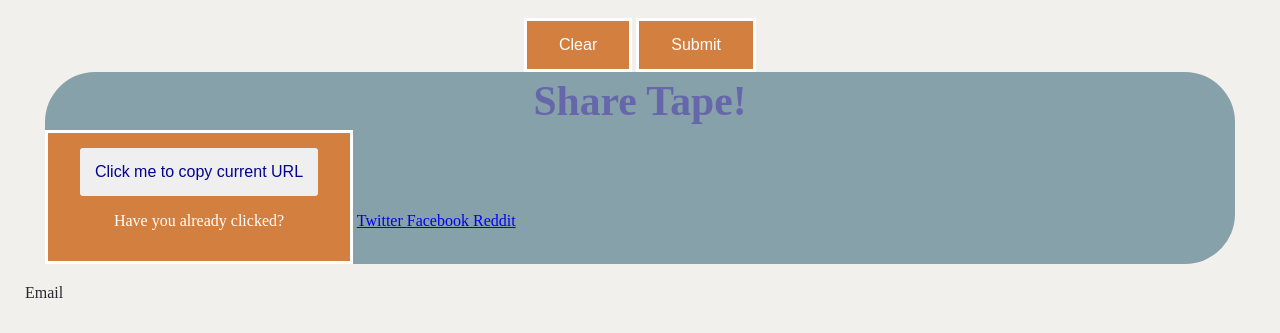
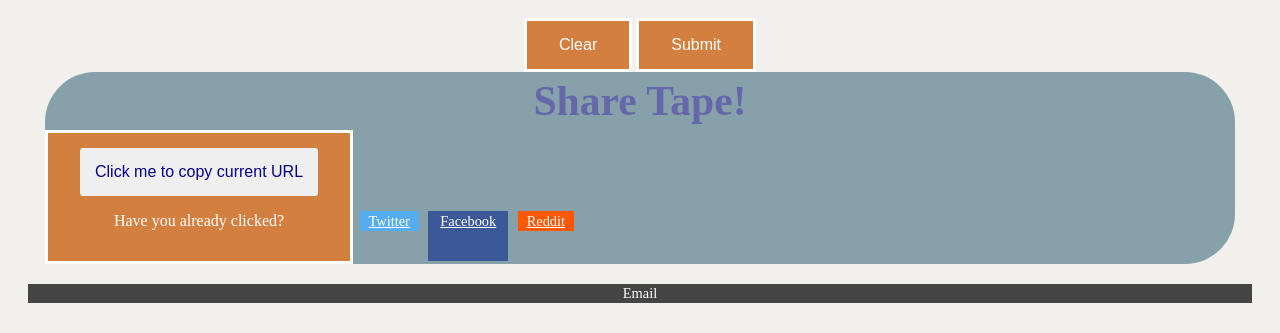
Before and after one commit to dieterichelizabeth/Project-1, a plain HTML site: page index.html in a window 1280 px wide. Shown: the part 1786-2119 px from the top of the page. Drawn offline with nearby package versions, Linux system fonts and the light colour scheme.

Commit message:
styles css for sharing

```diff
--- a/assets/css/style.css
+++ b/assets/css/style.css
@@ -209,3 +209,30 @@ body {
     flex-basis: 100%;
   }
 }
+
+/* Share CSS */
+.share-btn {
+    display: inline-block;
+    color: #ffffff;
+    border: none;
+    padding: 0.1em 0.6em;
+    outline: none;
+    text-align: center;
+    font-size: 0.9em;
+    margin: 0 0.2em;
+  }
+
+  .share-btn:focus,
+  .share-btn:hover {
+    text-decoration: none;
+    opacity: 0.8;
+  }
+
+  .share-btn:active {
+    color: #e2e2e2;
+  }
+
+  .share-btn.twitter     { background: #55acee; }
+  .share-btn.facebook    { background: #3B5998; }
+  .share-btn.reddit      { background: #ff5700; }
+  .share-btn.email       { background: #444444; }
```
